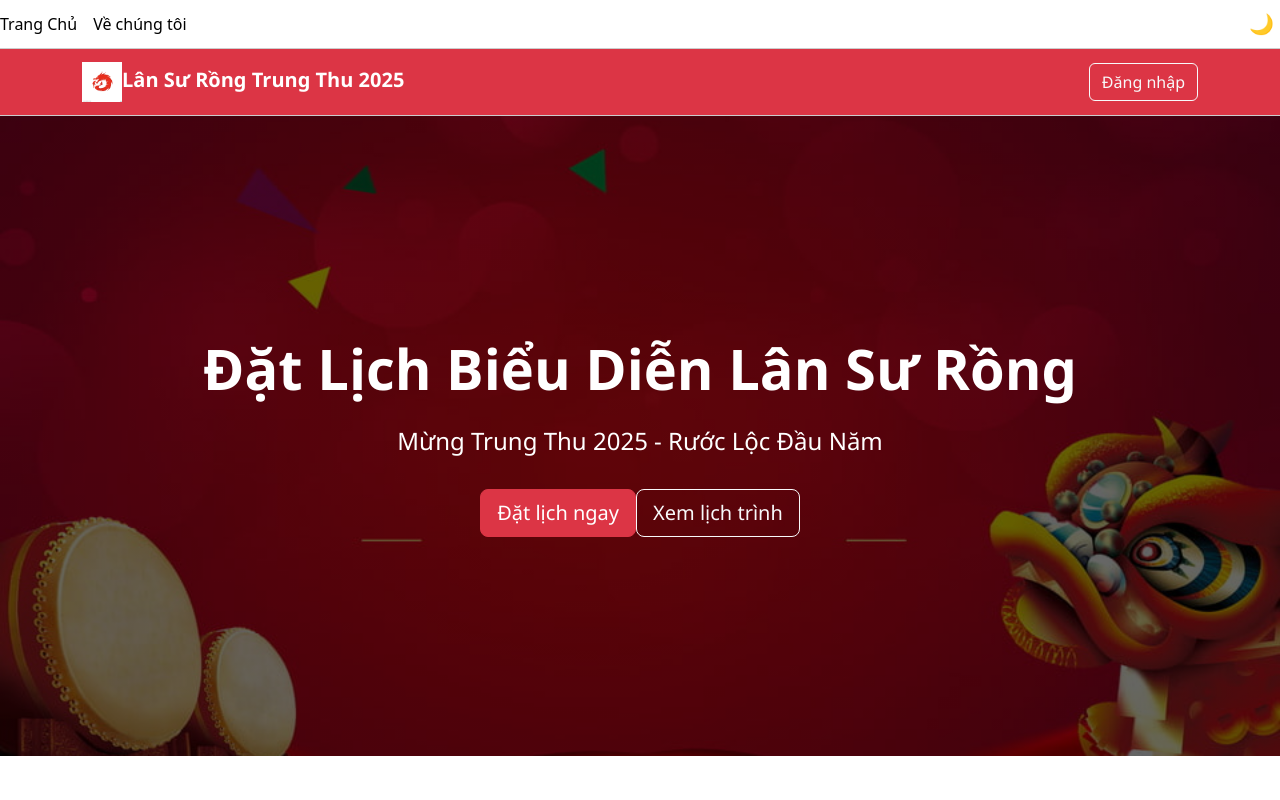
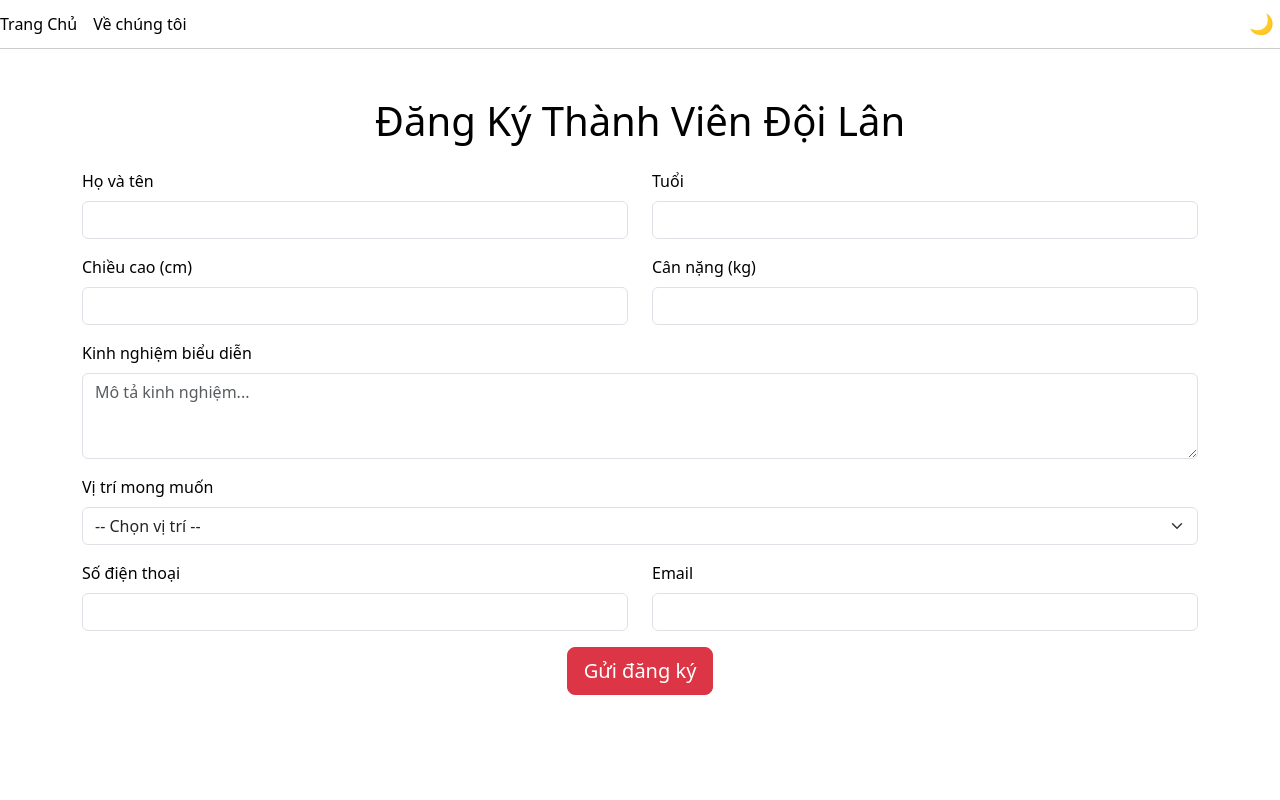
Before and after one commit to DuyLong-procoder/final-assignment-3, a React (Create React App) app: page /register-member in a window 1280 px wide. Before the commit this address led to /. Shown: the top 800 px of the page. Built offline with nearby package versions, Linux system fonts and the light colour scheme.

Commit message:
Initial commit

```diff
--- a/src/App.js
+++ b/src/App.js
@@ -7,17 +7,16 @@ import Dashboard from './pages/dashboard';
 import Profile from './pages/Profile';
 import Login from './pages/Login';
 import Register from './pages/Register';
+import RegisterMember from './pages/RegisterMember'; // <-- import trang RegisterMember
 import BookingPage from './pages/BookingPage';
-import BookingSchedule from './pages/BookingSchedule'; // Import component BookingSchedule
+import BookingSchedule from './pages/BookingSchedule';
 import 'bootstrap/dist/css/bootstrap.min.css';
 import './App.css';
 
-// Route chỉ cho phép user đã đăng nhập
 const ProtectedRoute = ({ user, redirectPath = '/login' }) => {
   return user ? <Outlet /> : <Navigate to={redirectPath} replace />;
 };
 
-// Route chỉ cho phép user chưa đăng nhập
 const GuestRoute = ({ user, redirectPath = '/dashboard' }) => {
   return user ? <Navigate to={redirectPath} replace /> : <Outlet />;
 };
@@ -25,7 +24,6 @@ const GuestRoute = ({ user, redirectPath = '/dashboard' }) => {
 function App() {
   const [user, setUser] = useState(null);
 
-  // Kiểm tra trạng thái đăng nhập từ localStorage
   useEffect(() => {
     const savedUser = localStorage.getItem('user');
     if (savedUser) {
@@ -37,7 +35,6 @@ function App() {
     }
   }, []);
 
-  // Lưu user vào localStorage khi thay đổi
   useEffect(() => {
     if (user) {
       localStorage.setItem('user', JSON.stringify(user));
@@ -59,7 +56,8 @@ function App() {
           <Route path="/" element={<Home />} />
           <Route path="/about" element={<About />} />
           <Route path="/booking" element={<BookingPage />} />
-          <Route path="/schedule" element={<BookingSchedule />} /> {/* Thêm route mới cho BookingSchedule */}
+          <Route path="/schedule" element={<BookingSchedule />} />
+          <Route path="/register-member" element={<RegisterMember />} /> {/* route mới */}
 
           {/* Protected routes */}
           <Route element={<ProtectedRoute user={user} />}>
@@ -73,7 +71,7 @@ function App() {
             <Route path="/register" element={<Register setUser={setUser} />} />
           </Route>
 
-          {/* Redirect cho route không tồn tại */}
+          {/* Redirect route không tồn tại */}
           <Route path="*" element={<Navigate to="/" replace />} />
         </Routes>
       </div>
--- /dev/null
+++ b/src/pages/RegisterMember.js
@@ -0,0 +1,88 @@
+import React from 'react';
+import { Container, Form, Button, Row, Col } from 'react-bootstrap';
+
+function RegisterMember() {
+  const handleSubmit = (e) => {
+    e.preventDefault();
+    alert("Cảm ơn bạn đã đăng ký! Chúng tôi sẽ liên hệ sớm nhất.");
+  };
+
+  return (
+    <div className="register-member-page py-5">
+      <Container>
+        <h1 className="text-center mb-4">Đăng Ký Thành Viên Đội Lân</h1>
+        <Form onSubmit={handleSubmit}>
+          <Row>
+            <Col md={6}>
+              <Form.Group className="mb-3">
+                <Form.Label>Họ và tên</Form.Label>
+                <Form.Control type="text" name="fullName" required />
+              </Form.Group>
+            </Col>
+            <Col md={6}>
+              <Form.Group className="mb-3">
+                <Form.Label>Tuổi</Form.Label>
+                <Form.Control type="number" name="age" min="10" required />
+              </Form.Group>
+            </Col>
+          </Row>
+
+          <Row>
+            <Col md={6}>
+              <Form.Group className="mb-3">
+                <Form.Label>Chiều cao (cm)</Form.Label>
+                <Form.Control type="number" name="height" required />
+              </Form.Group>
+            </Col>
+            <Col md={6}>
+              <Form.Group className="mb-3">
+                <Form.Label>Cân nặng (kg)</Form.Label>
+                <Form.Control type="number" name="weight" required />
+              </Form.Group>
+            </Col>
+          </Row>
+
+          <Form.Group className="mb-3">
+            <Form.Label>Kinh nghiệm biểu diễn</Form.Label>
+            <Form.Control as="textarea" rows={3} name="experience" placeholder="Mô tả kinh nghiệm..." />
+          </Form.Group>
+
+          <Form.Group className="mb-3">
+            <Form.Label>Vị trí mong muốn</Form.Label>
+            <Form.Select name="position" required>
+              <option value="">-- Chọn vị trí --</option>
+              <option value="dau-lan">Đầu lân</option>
+              <option value="duoi-lan">Đuôi lân</option>
+              <option value="trong">Trống</option>
+              <option value="mua-rong">Múa rồng</option>
+              <option value="hau-can">Hậu cần</option>
+            </Form.Select>
+          </Form.Group>
+
+          <Row>
+            <Col md={6}>
+              <Form.Group className="mb-3">
+                <Form.Label>Số điện thoại</Form.Label>
+                <Form.Control type="tel" name="phone" required />
+              </Form.Group>
+            </Col>
+            <Col md={6}>
+              <Form.Group className="mb-3">
+                <Form.Label>Email</Form.Label>
+                <Form.Control type="email" name="email" />
+              </Form.Group>
+            </Col>
+          </Row>
+
+          <div className="text-center">
+            <Button variant="danger" size="lg" type="submit">
+              Gửi đăng ký
+            </Button>
+          </div>
+        </Form>
+      </Container>
+    </div>
+  );
+}
+
+export default RegisterMember;
--- a/src/pages/home.js
+++ b/src/pages/home.js
@@ -213,8 +213,8 @@ function Home() {
         <Container>
           <Row>
             <Col md={6}>
-              <h2>Liên hệ để đặt những gói cao cấp hơn (múa rồng)</h2>
-              <p>Hotline: 0909.123.456</p>
+              <h2>Liên hệ nhận tư vấn về các gói khác với giá cả phải chăng</h2>
+              <p>Hotline: 0905.924.702</p>
               <p>Email: lansurongtrungthu@gmail.com</p>
               <p>Địa chỉ: 123 Đường Lân Sư, Quận Rồng Bay, TP.HCM</p>
             </Col>
@@ -240,6 +240,25 @@ function Home() {
           </Row>
         </Container>
       </section>
+      {/* Member Recruitment Section */}
+<section className="recruitment-section py-5 bg-light">
+  <Container>
+    <h2 className="text-center mb-4">Tuyển Thành Viên Đội Lân</h2>
+    <p className="text-center mb-4">
+      Nếu bạn có niềm đam mê với Lân Sư Rồng, hãy gia nhập đội của chúng tôi để cùng nhau mang lại những màn biểu diễn ấn tượng nhất!
+    </p>
+    <div className="text-center">
+      <Button
+        variant="danger"
+        size="lg"
+        onClick={() => navigate('/register-member')}
+      >
+        Đăng ký ngay
+      </Button>
+    </div>
+  </Container>
+</section>
+
 
       {/* Footer */}
       <footer className="footer bg-dark text-white py-4">
```
